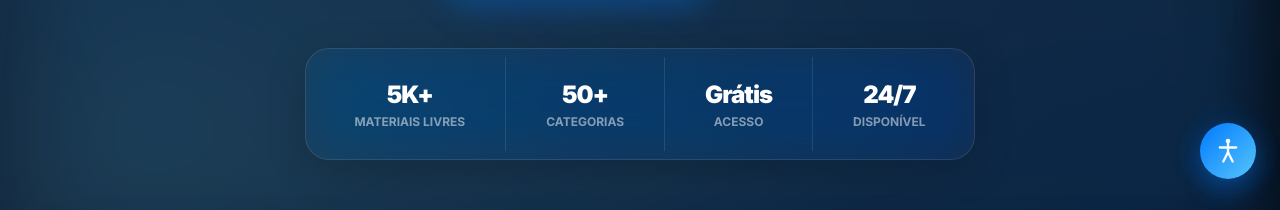
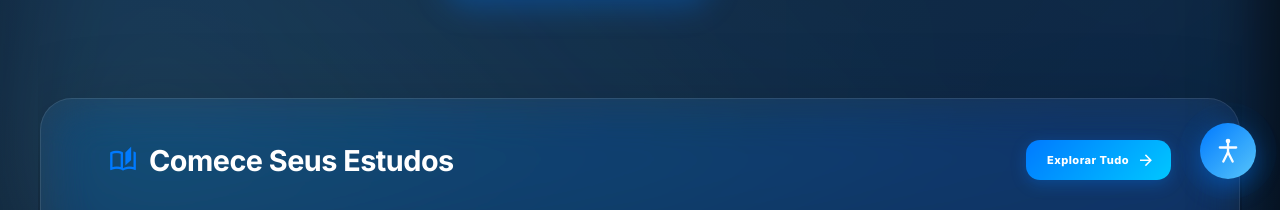
Before and after one commit to GabrielHJM/BIBLIOTECA-DIGITAL-ACERVO-UFGD, a Vue app in the folder frontend/: page / in a window 1280 px wide. Shown: the part 527-737 px from the top of the page. Built offline with nearby package versions, Linux system fonts and the light colour scheme; no server answers.

Commit message:
style: remove barra flutuante de estatísticas da seção principal da Home

```diff
--- a/frontend/src/views/Home.vue
+++ b/frontend/src/views/Home.vue
@@ -34,13 +34,6 @@
 				</div>
 			</div>
 
-			<!-- Stats Floating Bar -->
-			<div class="stats-glass-bar">
-				<div class="stat-unit" v-for="stat in stats" :key="stat.label">
-					<span class="stat-val">{{ stat.value }}</span>
-					<span class="stat-lbl">{{ stat.label }}</span>
-				</div>
-			</div>
 		</section>
 
 		<!-- Categories Section -->
@@ -210,12 +203,6 @@ export default {
 			loading: true,
 			hoveredFeature: null,
 			pillTransforms: {},
-			stats: [
-				{ value: '5K+', label: 'Materiais Livres' },
-				{ value: '50+', label: 'Categorias' },
-				{ value: 'Grátis', label: 'Acesso' },
-				{ value: '24/7', label: 'Disponível' }
-			],
 			categoriasMock: [
 				{ nome: 'TECNOLOGIA', livros: [], icon: 'mdi-laptop', iconColor: '#007AFF' },
 				{ nome: 'SAÚDE', livros: [], icon: 'mdi-heart-pulse', iconColor: '#FF6B9D' },
```
